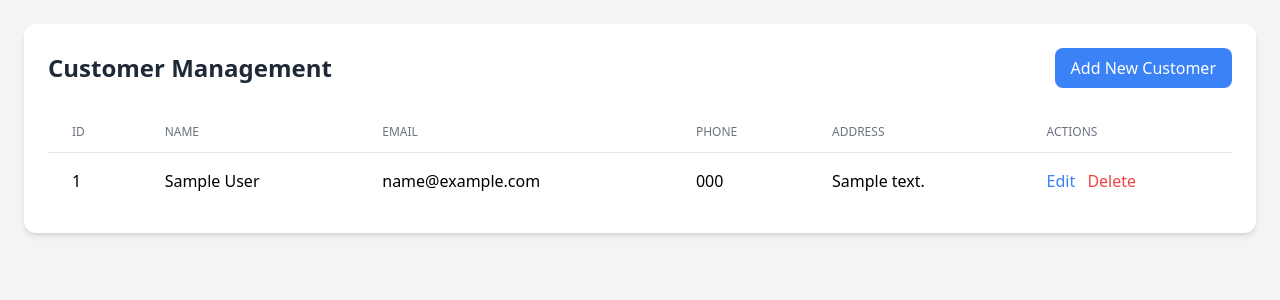
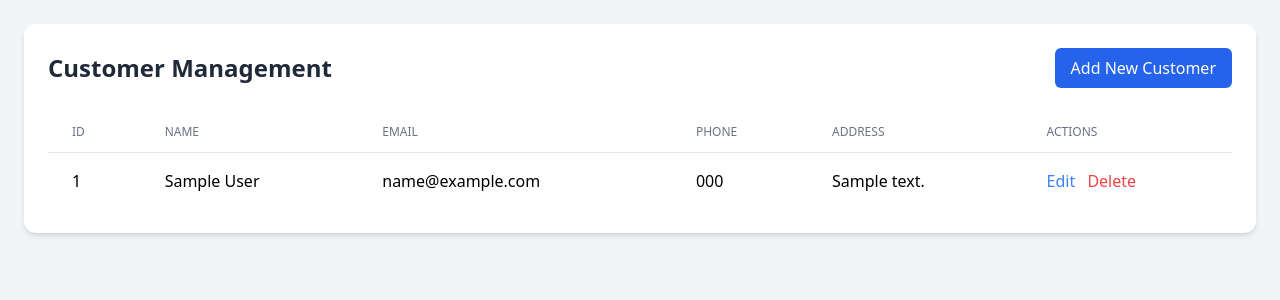
Before and after one commit to cyrax3589/Car_Rental_Management_System, a Flask app: template templates/admin/customers.html in a window 1280 px wide. Shown: the part 52-352 px from the top of the page. Run offline with Flask 3, Linux system fonts and the light colour scheme; the template is opened without the code that fills it: most values are stand-ins (such as "Sample title", 1, 10 or a date in 2020); some libraries are stand-ins or nearby versions.

Commit message:
Update customers.html

```diff
--- a/templates/admin/customers.html
+++ b/templates/admin/customers.html
@@ -26,9 +26,10 @@
         <div class="bg-white rounded-xl shadow-md p-6 animate-fade-in">
             <div class="flex justify-between items-center mb-6">
                 <h2 class="text-2xl font-bold text-gray-800">Customer Management</h2>
-                <button class="bg-blue-500 text-white px-4 py-2 rounded-lg hover:bg-blue-600 transition-colors">
+                <!-- Update the "Add New Customer" button to link to the new route -->
+                <a href="{{ url_for('admin_add_customer') }}" class="bg-blue-600 text-white py-2 px-4 rounded-md hover:bg-blue-700">
                     Add New Customer
-                </button>
+                </a>
             </div>
 
             <div class="overflow-x-auto">
```
